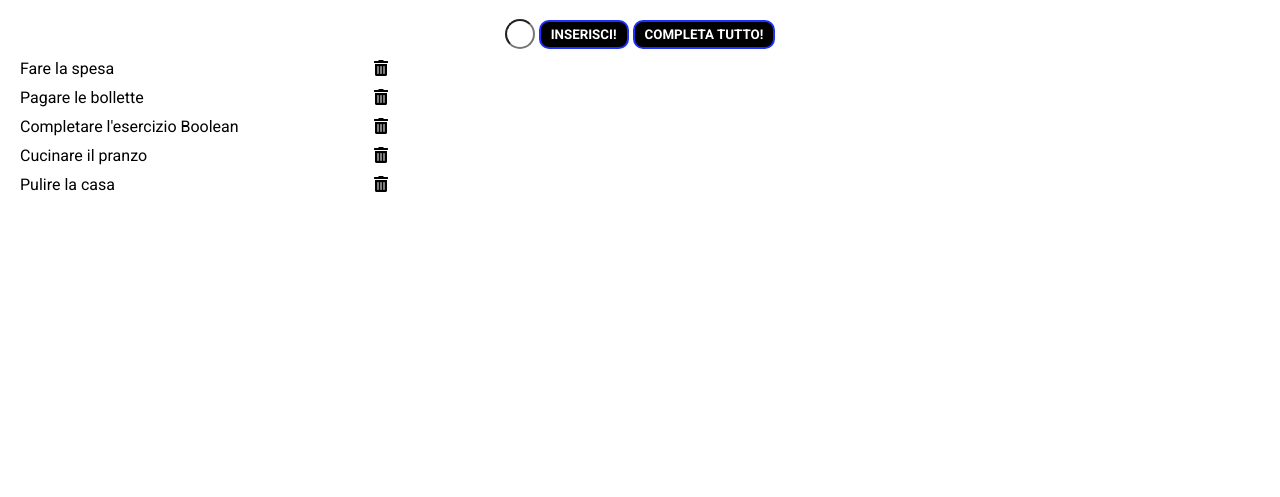
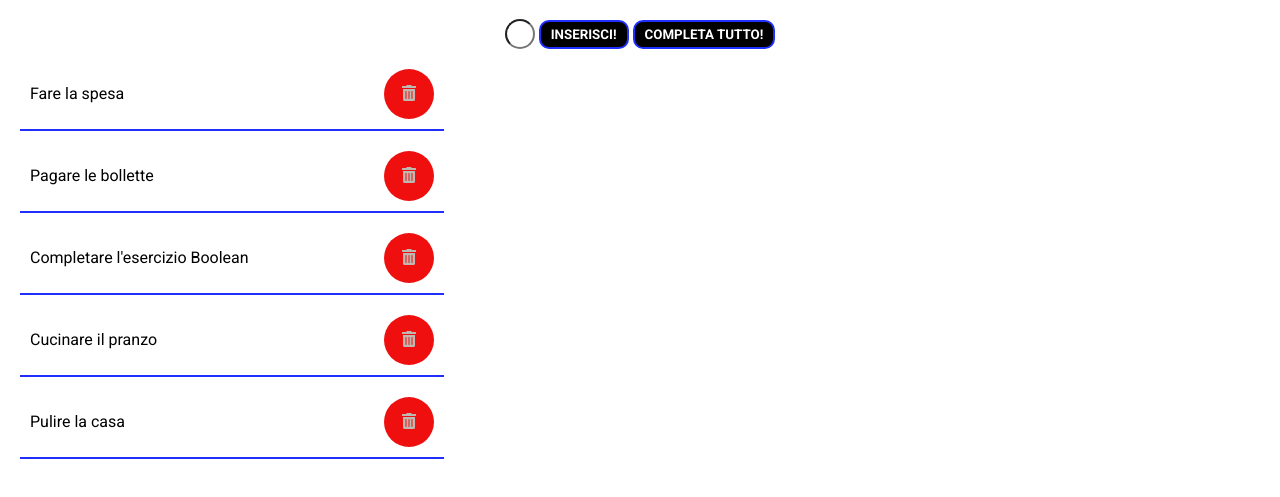
Before and after one commit to mrc-bsllt/vue-todolist, a plain HTML site: page index.html in a window 1280 px wide. Shown: the part 101-598 px from the top of the page. Drawn offline with nearby package versions, Linux system fonts and the light colour scheme.

Commit message:
aggiunto stile alla lista

```diff
--- a/css/style.css
+++ b/css/style.css
@@ -51,10 +51,13 @@ h1 {
 }
 /* todo list section */
 #todo_list {
+  width: max-content;
   list-style: none;
 }
 #todo_list > li {
   margin: 10px 0;
+  padding: 10px;
+  border-bottom: 2px solid #1e2fff;
 }
 #todo_list > li > span {
   display: inline-block;
@@ -63,7 +66,17 @@ h1 {
 #todo_list > li > span.delete {
   text-decoration: line-through;
 }
-#todo_list > li > i {
+.icon_container {
+  display: inline-block;
+  width: 50px;
+  height: 50px;
+  line-height: 50px;
+  text-align: center;
+  background-color: #ef0f0f;
+  border-radius: 50%;
   cursor: pointer;
 }
+#todo_list > li i {
+  color: #bdb9b2;
+}
 /* /todo list section */
--- a/index.html
+++ b/index.html
@@ -32,7 +32,9 @@
         <ul id="todo_list">
           <li v-for="(todo, index) in toDoList">
             <span :class="index == toDoListIndex ? 'delete' : ''">{{todo}}</span>
-            <i class="fas fa-trash-alt" @click="deleteToDo(index)"></i>
+            <div class="icon_container">
+              <i class="fas fa-trash-alt" @click="deleteToDo(index)"></i>
+            </div>
           </li>
         </ul>
       </div>
--- a/js/script.js
+++ b/js/script.js
@@ -4,7 +4,7 @@ const app = new Vue (
     data: {
       toDoList: ["Fare la spesa", "Pagare le bollette", "Completare l'esercizio Boolean", "Cucinare il pranzo", "Pulire la casa"],
       toDoListIndex: -1,
-      inputText: ""
+      inputText: "",
     },
     methods: {
       deleteToDo: function(index) {
```
